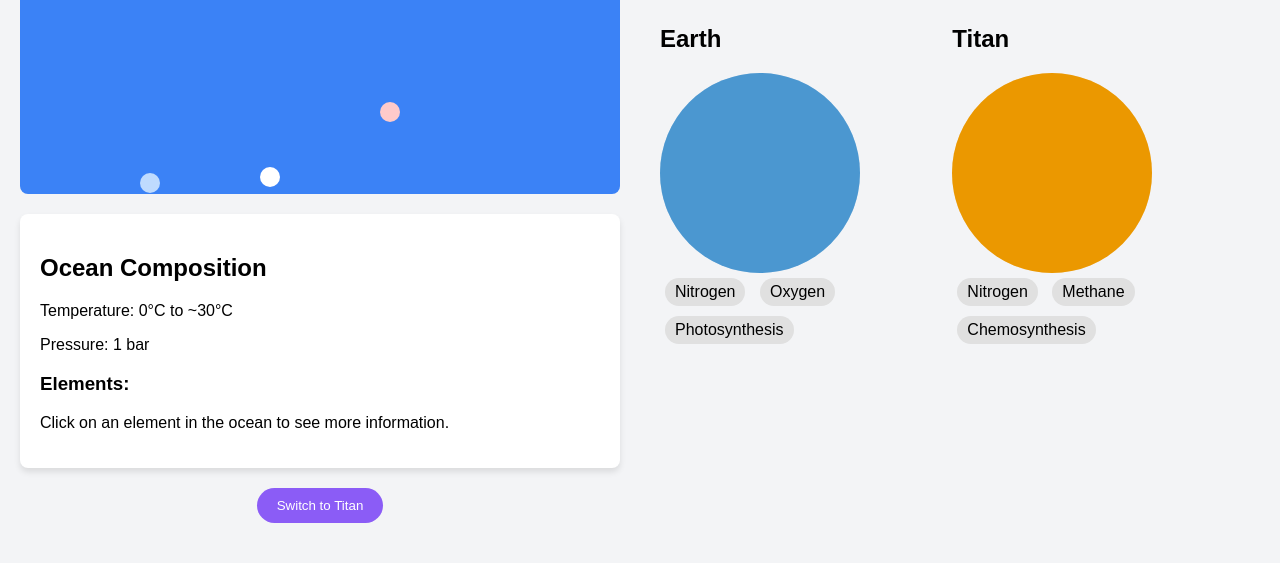
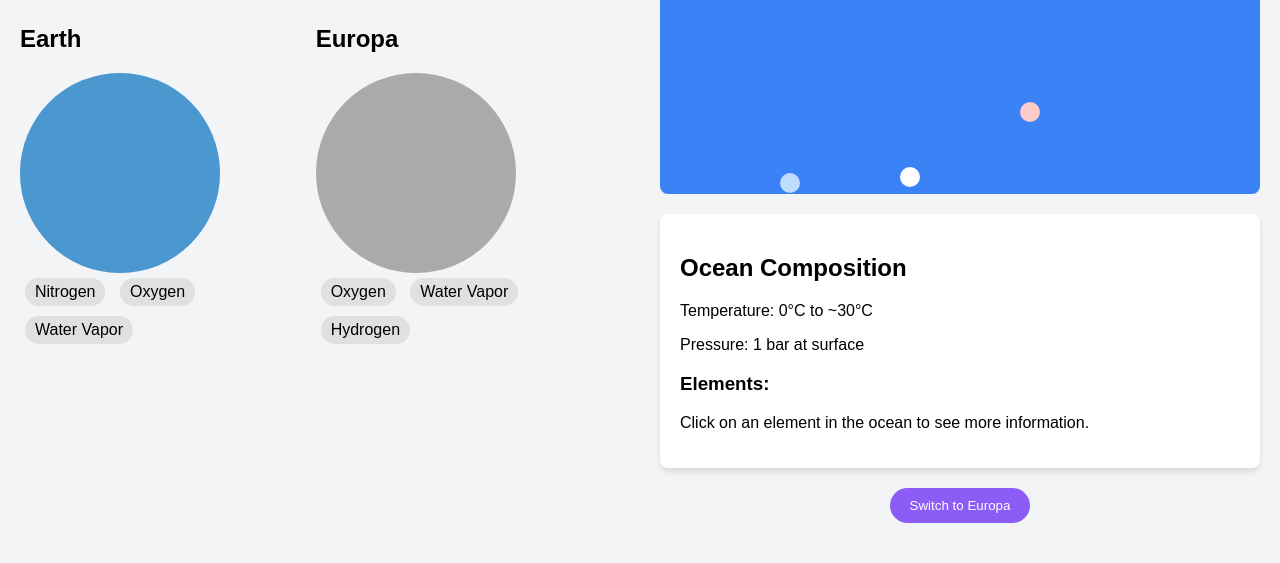
Before and after one commit to Team-Spectrum-Nasa-Space-Apps/Chimobiology, a plain HTML site: page index.html in a window 1280 px wide. Shown: the part 304-867 px from the top of the page. Drawn offline with Linux system fonts and the light colour scheme.

Commit message:
Update index.html
change from titan to europa

```diff
--- a/index.html
+++ b/index.html
@@ -3,8 +3,79 @@
     <head>
         <meta charset="UTF-8" />
         <meta name="viewport" content="width=device-width, initial-scale=1.0" />
-        <title>Earth and Titan Ocean Simulator</title>
+        <title>Earth and Europa Atmosphere Comparison</title>
         <style>
+            body {
+                font-family: Arial, sans-serif;
+                display: flex;
+                justify-content: center;
+                align-items: center;
+                min-height: 100vh;
+                margin: 0;
+                background-color: #f3f4f6;
+            }
+            .container {
+                max-width: 1000px;
+                width: 100%;
+                padding: 20px;
+            }
+            h1 {
+                text-align: center;
+                margin-bottom: 20px;
+            }
+            .planets {
+                display: flex;
+                justify-content: space-around;
+                margin-bottom: 20px;
+            }
+            .planet {
+                width: 200px;
+                height: 200px;
+                border-radius: 50%;
+                position: relative;
+                overflow: hidden;
+                cursor: pointer;
+            }
+            .atmosphere {
+                position: absolute;
+                top: 0;
+                left: 0;
+                width: 100%;
+                height: 100%;
+                border-radius: 50%;
+                opacity: 0.5;
+                animation: pulse 2s infinite alternate;
+            }
+            @keyframes pulse {
+                0% {
+                    transform: scale(1);
+                }
+                100% {
+                    transform: scale(1.1);
+                }
+            }
+            .info {
+                margin-top: 20px;
+            }
+            .info-box {
+                background-color: #fff;
+                border: 1px solid #ddd;
+                padding: 15px;
+                margin-top: 20px;
+                border-radius: 5px;
+                display: none;
+            }
+            .component {
+                display: inline-block;
+                margin: 5px;
+                padding: 5px 10px;
+                background-color: #e0e0e0;
+                border-radius: 15px;
+                cursor: pointer;
+            }
+            .component:hover {
+                background-color: #d0d0d0;
+            }
             body {
                 font-family: Arial, sans-serif;
                 display: flex;
@@ -94,81 +165,11 @@
             button:hover {
                 background-color: #7c3aed;
             }
-            .planets {
-                display: flex;
-                justify-content: space-around;
-                margin-bottom: 20px;
-            }
-            .planet {
-                width: 200px;
-                height: 200px;
-                border-radius: 50%;
-                position: relative;
-                overflow: hidden;
-                cursor: pointer;
-            }
-            .atmosphere {
-                position: absolute;
-                top: 0;
-                left: 0;
-                width: 100%;
-                height: 100%;
-                border-radius: 50%;
-                opacity: 0.5;
-                animation: pulse 2s infinite alternate;
-            }
-            @keyframes pulse {
-                0% {
-                    transform: scale(1);
-                }
-                100% {
-                    transform: scale(1.1);
-                }
-            }
-            .info {
-                margin-top: 20px;
-            }
-            .info-box {
-                background-color: #fff;
-                border: 1px solid #ddd;
-                padding: 15px;
-                margin-top: 20px;
-                border-radius: 5px;
-                display: none;
-            }
-            .component {
-                display: inline-block;
-                margin: 5px;
-                padding: 5px 10px;
-                background-color: #e0e0e0;
-                border-radius: 15px;
-                cursor: pointer;
-            }
-            .component:hover {
-                background-color: #d0d0d0;
-            }
         </style>
     </head>
     <body>
         <div class="container">
-            <h1 id="planetTitle">Earth Ocean Simulator</h1>
-            <div class="simulator">
-                <div class="ocean-view">
-                    <div id="sky" class="sky"></div>
-                    <div id="ocean" class="ocean"></div>
-                </div>
-                <div class="info-panel">
-                    <h2>Ocean Composition</h2>
-                    <p id="temperature"></p>
-                    <p id="pressure"></p>
-                    <h3>Elements:</h3>
-                    <div id="elementInfo"></div>
-                </div>
-            </div>
-            <button id="switchPlanet">Switch to Titan</button>
-        </div>
-        <div class="container">
-            <h1>Earth vs Titan Atmosphere Comparison</h1>
+            <h1>Earth vs Europa Atmosphere Comparison</h1>
             <div class="planets">
                 <div>
                     <h2>Earth</h2>
@@ -200,45 +201,45 @@
                         <div
                             class="component"
                             data-planet="earth"
-                            data-component="photosynthesis"
+                            data-component="water_vapor"
                         >
-                            Photosynthesis
+                            Water Vapor
                         </div>
                     </div>
                 </div>
                 <div>
-                    <h2>Titan</h2>
+                    <h2>Europa</h2>
                     <div
                         class="planet"
-                        id="titan"
-                        style="background-color: #e59400"
+                        id="europa"
+                        style="background-color: #a1a1a1"
                     >
                         <div
                             class="atmosphere"
-                            style="background-color: rgba(255, 165, 0, 0.5)"
+                            style="background-color: rgba(255, 255, 255, 0.2)"
                         ></div>
                     </div>
-                    <div id="titan-components">
+                    <div id="europa-components">
                         <div
                             class="component"
-                            data-planet="titan"
-                            data-component="nitrogen"
+                            data-planet="europa"
+                            data-component="oxygen"
                         >
-                            Nitrogen
+                            Oxygen
                         </div>
                         <div
                             class="component"
-                            data-planet="titan"
-                            data-component="methane"
+                            data-planet="europa"
+                            data-component="water_vapor"
                         >
-                            Methane
+                            Water Vapor
                         </div>
                         <div
                             class="component"
-                            data-planet="titan"
-                            data-component="chemosynthesis"
+                            data-planet="europa"
+                            data-component="hydrogen"
                         >
-                            Chemosynthesis
+                            Hydrogen
                         </div>
                     </div>
                 </div>
@@ -249,8 +250,92 @@
                 </div>
             </div>
         </div>
+        <div class="container">
+            <h1 id="planetTitle">Earth Ocean Simulator</h1>
+            <div class="simulator">
+                <div class="ocean-view">
+                    <div id="sky" class="sky"></div>
+                    <div id="ocean" class="ocean"></div>
+                </div>
+                <div class="info-panel">
+                    <h2>Ocean Composition</h2>
+                    <p id="temperature"></p>
+                    <p id="pressure"></p>
+                    <h3>Elements:</h3>
+                    <div id="elementInfo"></div>
+                </div>
+            </div>
+            <button id="switchPlanet">Switch to Europa</button>
+        </div>
 
         <script>
+            const infoBox = document.getElementById("info-box");
+            const planets = document.querySelectorAll(".planet");
+            const components = document.querySelectorAll(".component");
+
+            const planetInfo = {
+                earth: {
+                    name: "Earth",
+                    atmosphere:
+                        "Earth's atmosphere is a thick layer of gases surrounding the planet. It's composed primarily of nitrogen (78%) and oxygen (21%), with trace amounts of other gases.",
+                    pressure:
+                        "The surface pressure on Earth is 1 atmosphere (atm) or 101.325 kPa.",
+                    temperature:
+                        "Earth's surface temperature ranges from about -89°C to 57°C, with an average of around 15°C.",
+                    thickness:
+                        "The atmosphere extends about 100 km above the Earth's surface.",
+                    components: {
+                        nitrogen:
+                            "Nitrogen makes up about 78% of Earth's atmosphere. It's crucial for life but most organisms can't use it directly from the air.",
+                        oxygen: "Oxygen comprises about 21% of Earth's atmosphere. It's essential for most life forms and is produced by plants through photosynthesis.",
+                        water_vapor:
+                            "Water vapor in Earth's atmosphere plays a crucial role in weather patterns and the water cycle. It acts as a greenhouse gas and forms clouds, rain, and snow.",
+                    },
+                },
+                europa: {
+                    name: "Europa",
+                    atmosphere:
+                        "Europa has a very thin atmosphere, often referred to as an 'exosphere'. It's primarily composed of oxygen, with trace amounts of water vapor and hydrogen.",
+                    pressure:
+                        "The surface pressure on Europa is extremely low, close to a vacuum (about 10^-8 times Earth's surface pressure).",
+                    temperature:
+                        "Europa's surface temperature is extremely cold, averaging about -160°C at the equator and -220°C at the poles.",
+                    thickness:
+                        "Europa's atmosphere is extremely tenuous and doesn't have a clearly defined upper limit. It extends only a few hundred kilometers above the surface.",
+                    components: {
+                        oxygen: "Oxygen in Europa's thin atmosphere is thought to be produced by radiation from Jupiter breaking up water molecules on Europa's icy surface.",
+                        water_vapor:
+                            "Trace amounts of water vapor have been detected in Europa's atmosphere, likely originating from the icy surface or potential plumes from the subsurface ocean.",
+                        hydrogen:
+                            "Hydrogen has been detected in Europa's atmosphere, possibly a result of the dissociation of water molecules by Jupiter's intense radiation.",
+                    },
+                },
+            };
+
+            function showInfo(info) {
+                infoBox.innerHTML = info;
+                infoBox.style.display = "block";
+            }
+
+            planets.forEach((planet) => {
+                planet.addEventListener("click", () => {
+                    const planetData = planetInfo[planet.id];
+                    showInfo(`<h3>${planetData.name}</h3>
+                              <p>${planetData.atmosphere}</p>
+                              <p>Surface Pressure: ${planetData.pressure}</p>
+                              <p>Temperature: ${planetData.temperature}</p>
+                              <p>Atmospheric Thickness: ${planetData.thickness}</p>`);
+                });
+            });
+
+            components.forEach((component) => {
+                component.addEventListener("click", () => {
+                    const planet = component.dataset.planet;
+                    const componentName = component.dataset.component;
+                    showInfo(`<h3>${planetInfo[planet].name} - ${componentName}</h3>
+                              <p>${planetInfo[planet].components[componentName]}</p>`);
+                });
+            });
             const planetData = {
                 earth: {
                     name: "Earth",
@@ -283,40 +368,40 @@
                         },
                     ],
                     temp: "0°C to ~30°C",
-                    pressure: "1 bar",
+                    pressure: "1 bar at surface",
                 },
-                titan: {
-                    name: "Titan",
-                    oceanColor: "#92400e",
-                    skyColor: "#9a3412",
+                europa: {
+                    name: "Europa",
+                    oceanColor: "#1e3a8a",
+                    skyColor: "#000000",
                     elements: [
                         {
-                            name: "Methane",
-                            formula: "CH4",
-                            color: "#4ade80",
+                            name: "Water",
+                            formula: "H2O",
+                            color: "#bfdbfe",
                             state: "Liquid",
                             description:
-                                "Primary component of Titan's seas and lakes, exists as a liquid due to extreme cold.",
+                                "The primary component of Europa's subsurface ocean, existing in liquid state due to tidal heating.",
                         },
                         {
-                            name: "Ethane",
-                            formula: "C2H6",
-                            color: "#facc15",
-                            state: "Liquid",
+                            name: "Magnesium Sulfate",
+                            formula: "MgSO4",
+                            color: "#e5e7eb",
+                            state: "Dissolved solid",
                             description:
-                                "Another hydrocarbon present in Titan's seas, often mixed with methane.",
+                                "Likely present in Europa's ocean, potentially making it similar to Epsom salt solutions.",
                         },
                         {
-                            name: "Nitrogen",
-                            formula: "N2",
-                            color: "#bbf7d0",
+                            name: "Sulfur Dioxide",
+                            formula: "SO2",
+                            color: "#fde68a",
                             state: "Dissolved gas",
                             description:
-                                "Dissolved in the hydrocarbon seas, originating from Titan's thick atmosphere.",
+                                "Possibly present due to interactions between the ocean and rocky core.",
                         },
                     ],
-                    temp: "~-179°C",
-                    pressure: "1.5 bar",
+                    temp: "~-160°C at surface, warmer in subsurface ocean",
+                    pressure: "0.1 μPa at surface, extreme in subsurface ocean",
                 },
             };
 
@@ -359,11 +444,11 @@
 
             function showElementInfo(element) {
                 const infoHtml = `
-                <h3>${element.name}</h3>
-                <p><strong>Formula:</strong> ${element.formula}</p>
-                <p><strong>State:</strong> ${element.state}</p>
-                <p><strong>Description:</strong> ${element.description}</p>
-            `;
+                    <h3>${element.name}</h3>
+                    <p><strong>Formula:</strong> ${element.formula}</p>
+                    <p><strong>State:</strong> ${element.state}</p>
+                    <p><strong>Description:</strong> ${element.description}</p>
+                `;
                 document.getElementById("elementInfo").innerHTML = infoHtml;
             }
 
@@ -371,82 +456,13 @@
                 .getElementById("switchPlanet")
                 .addEventListener("click", () => {
                     currentPlanet =
-                        currentPlanet === "earth" ? "titan" : "earth";
+                        currentPlanet === "earth" ? "europa" : "earth";
                     updateSimulator();
                     document.getElementById("switchPlanet").textContent =
-                        `Switch to ${currentPlanet === "earth" ? "Titan" : "Earth"}`;
+                        `Switch to ${currentPlanet === "earth" ? "Europa" : "Earth"}`;
                 });
 
             updateSimulator();
-
-            const infoBox = document.getElementById("info-box");
-            const planets = document.querySelectorAll(".planet");
-            const components = document.querySelectorAll(".component");
-
-            const planetInfo = {
-                earth: {
-                    name: "Earth",
-                    atmosphere:
-                        "Earth's atmosphere is a thin layer of gases surrounding the planet. It's composed primarily of nitrogen (78%) and oxygen (21%), with trace amounts of other gases.",
-                    pressure:
-                        "The surface pressure on Earth is 1 atmosphere (atm) or 101.325 kPa.",
-                    temperature:
-                        "Earth's surface temperature ranges from about -89°C to 57°C, with an average of around 15°C.",
-                    thickness:
-                        "The atmosphere extends about 100 km above the Earth's surface.",
-                    components: {
-                        nitrogen:
-                            "Nitrogen makes up about 78% of Earth's atmosphere. It's crucial for life but most organisms can't use it directly from the air.",
-                        oxygen: "Oxygen comprises about 21% of Earth's atmosphere. It's essential for most life forms and is produced by plants through photosynthesis.",
-                        photosynthesis:
-                            "Photosynthesis is the process by which plants and other organisms use sunlight to convert water and carbon dioxide into oxygen and energy in the form of sugar. This process is crucial for maintaining Earth's oxygen-rich atmosphere and supporting complex life.",
-                    },
-                },
-                titan: {
-                    name: "Titan",
-                    atmosphere:
-                        "Titan's atmosphere is thick and hazy, composed mainly of nitrogen (95%) and methane (5%). It's the only moon known to have a dense atmosphere.",
-                    pressure:
-                        "The surface pressure on Titan is about 1.5 times that of Earth, or roughly 1.5 atmospheres.",
-                    temperature:
-                        "Titan's surface temperature is extremely cold, averaging about -179°C.",
-                    thickness:
-                        "Titan's atmosphere extends to about 1,000 km above its surface, much thicker than Earth's.",
-                    components: {
-                        nitrogen:
-                            "Nitrogen makes up about 95% of Titan's atmosphere, similar to Earth but in higher concentration.",
-                        methane:
-                            "Methane comprises about 5% of Titan's atmosphere. It plays a role similar to water on Earth, forming clouds and falling as rain.",
-                        chemosynthesis:
-                            "Chemosynthesis is a process where organisms produce energy and organic compounds from chemical reactions rather than sunlight. On Titan, potential chemosynthetic life could use the abundant hydrocarbons (like methane and ethane) as an energy source. Hypothetical organisms might consume hydrogen and acetylene, producing methane as a byproduct. This process could potentially support simple life forms in Titan's hydrocarbon lakes, although no evidence of life has been found yet.",
-                    },
-                },
-            };
-
-            function showInfo(info) {
-                infoBox.innerHTML = info;
-                infoBox.style.display = "block";
-            }
-
-            planets.forEach((planet) => {
-                planet.addEventListener("click", () => {
-                    const planetData = planetInfo[planet.id];
-                    showInfo(`<h3>${planetData.name}</h3>
-                              <p>${planetData.atmosphere}</p>
-                              <p>Surface Pressure: ${planetData.pressure}</p>
-                              <p>Temperature: ${planetData.temperature}</p>
-                              <p>Atmospheric Thickness: ${planetData.thickness}</p>`);
-                });
-            });
-
-            components.forEach((component) => {
-                component.addEventListener("click", () => {
-                    const planet = component.dataset.planet;
-                    const componentName = component.dataset.component;
-                    showInfo(`<h3>${planetInfo[planet].name} - ${componentName}</h3>
-                              <p>${planetInfo[planet].components[componentName]}</p>`);
-                });
-            });
         </script>
     </body>
 </html>
```
